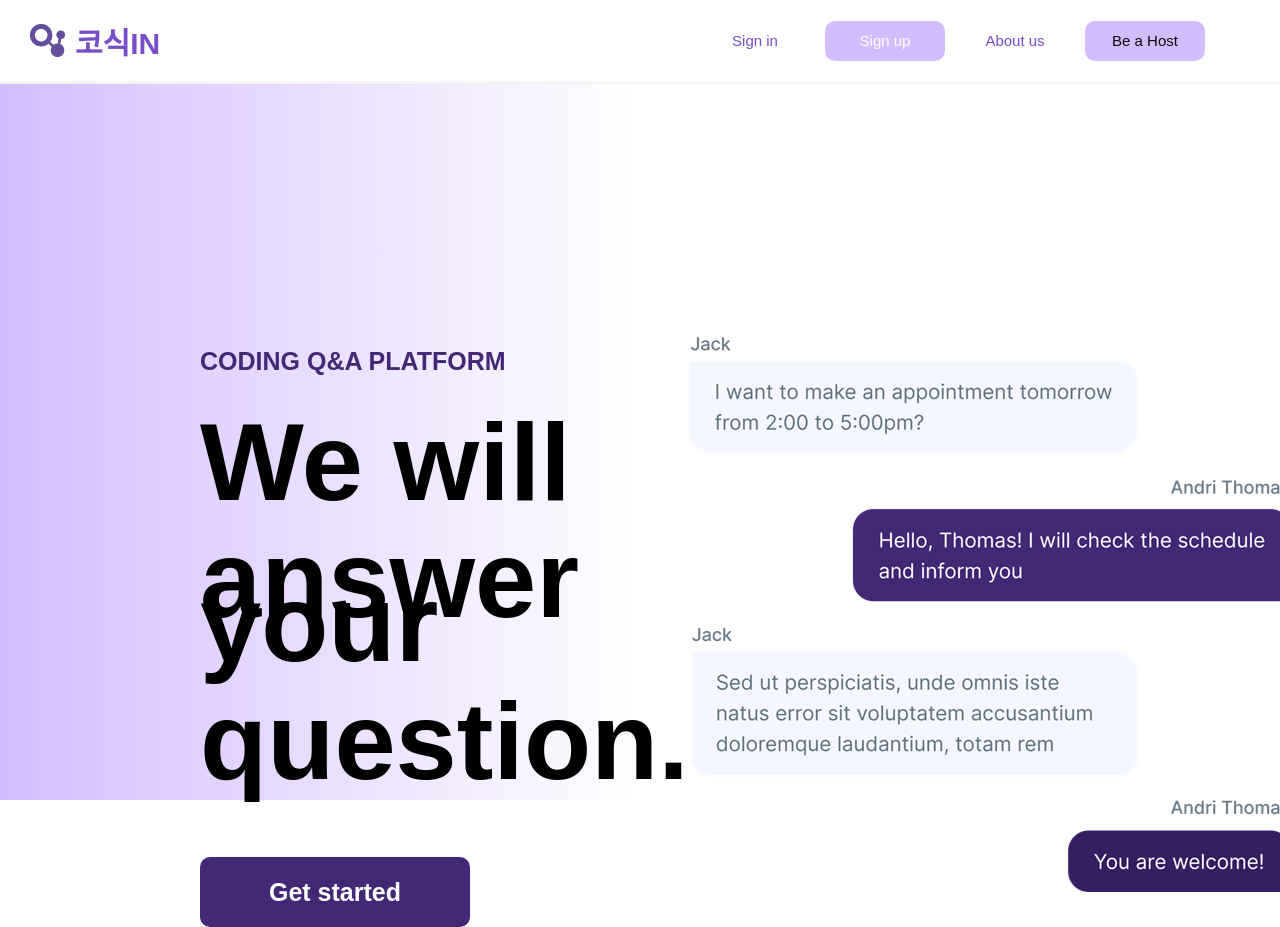
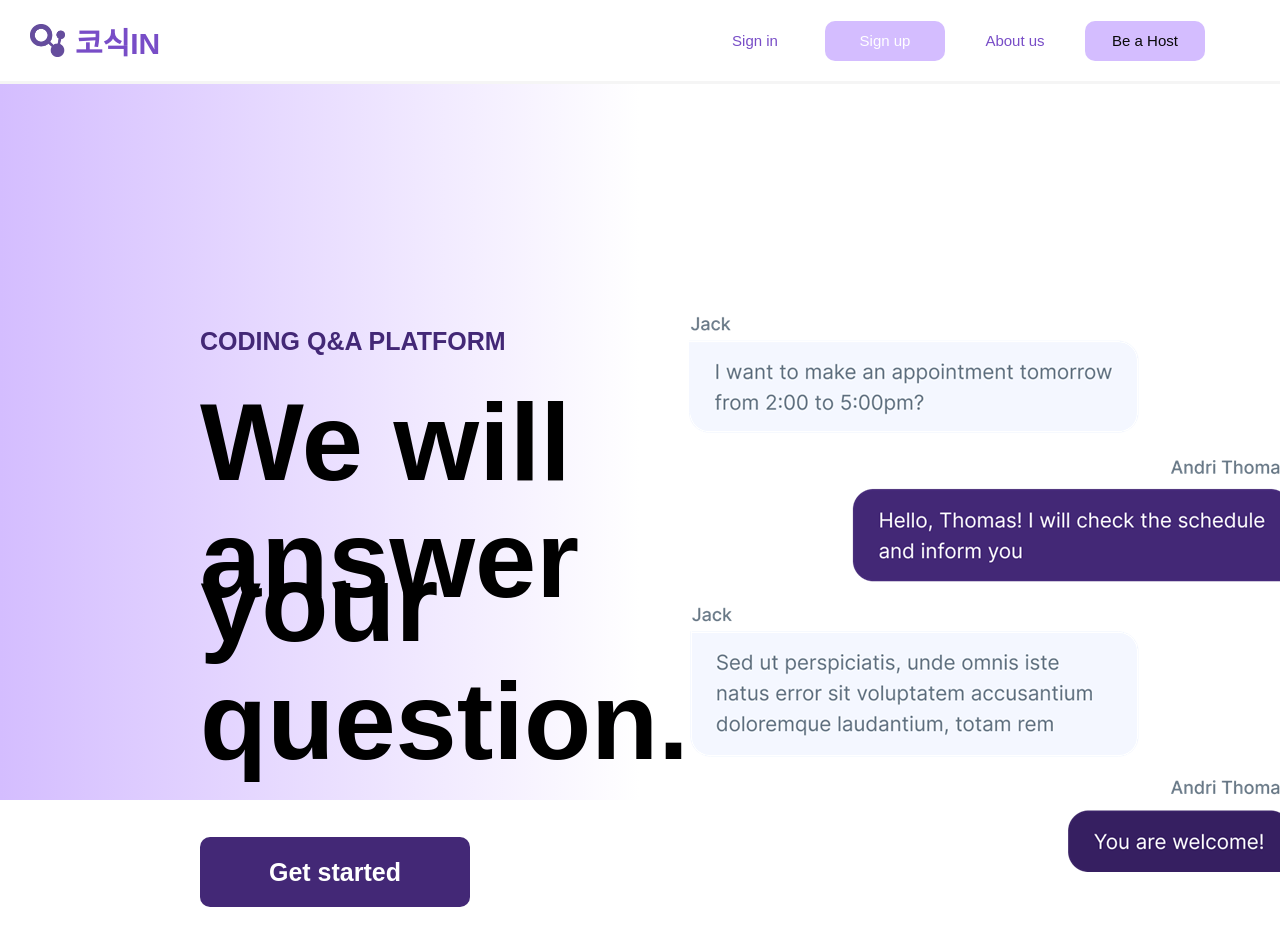
Before and after one commit to kugods-cosikin/frontend, a React (Create React App) app: page / in a window 1280 px wide. Shown: the top 927 px of the page. Built offline with nearby package versions, Linux system fonts and the light colour scheme; the HTML template or start-up script is replaced by a standard one; a web font is replaced by a local one.

Commit message:
LandingPage MainBox topMargin change

```diff
--- a/src/containers/LandingForm.tsx
+++ b/src/containers/LandingForm.tsx
@@ -16,7 +16,7 @@ const LandingBox = styled.div`
 `;
 
 const MainBox = styled.div`
-  margin: 250px 0 0 0;
+  margin: 230px 0 0 0;
   display: flex;
   justify-content: space-between;
   flex-direction: row;
```
